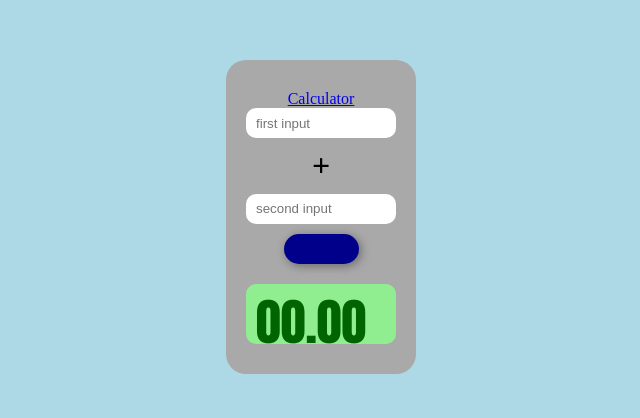
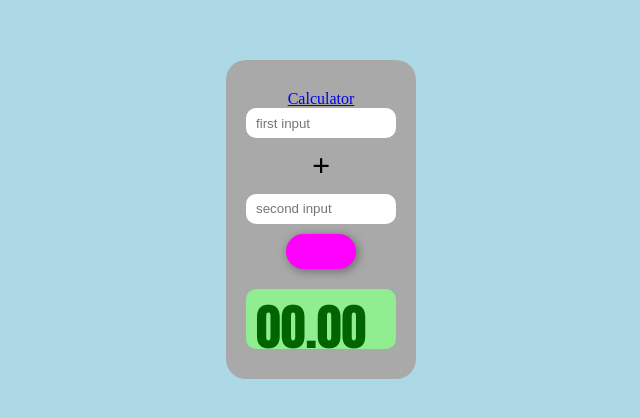
Before and after one commit to Luckysnowwolf/calc, a React (Vite) app in the folder Calculator/: page / in a window 1280 px wide. Shown: the top 418 px of the page, without its empty margins (319-959 px from the left). Built offline with nearby package versions, Linux system fonts and the light colour scheme.

Commit message:
Update App.css

```diff
--- a/Calculator/src/App.css
+++ b/Calculator/src/App.css
@@ -43,9 +43,9 @@ h1 {
 }
 
 .button {
-  width: 75px;
-  height: 30px;
-  background-color: darkblue;
+  width: 70px;
+  height: 35px;
+  background-color: rgb(255, 0, 255);
   border-radius: 20px;
   text-align: center;
   font-family: Arial, Helvetica, sans-serif;
```
